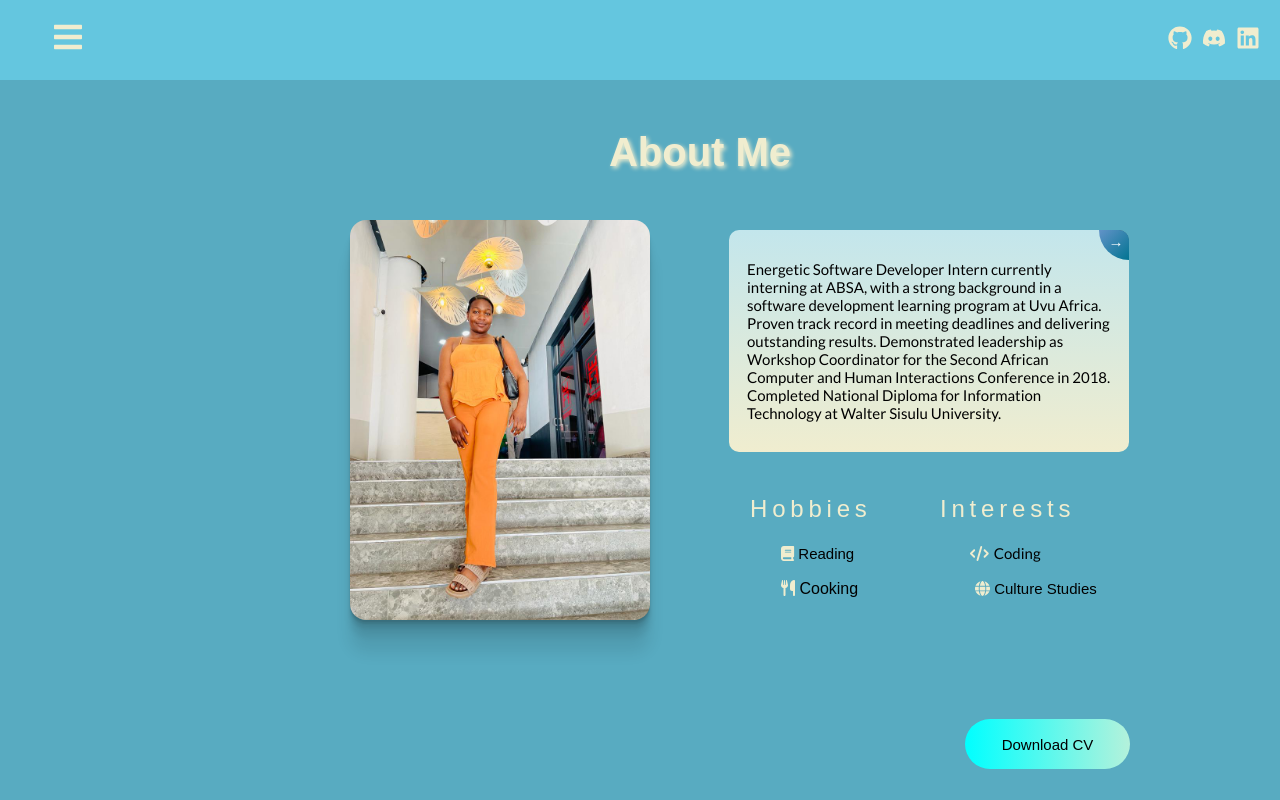
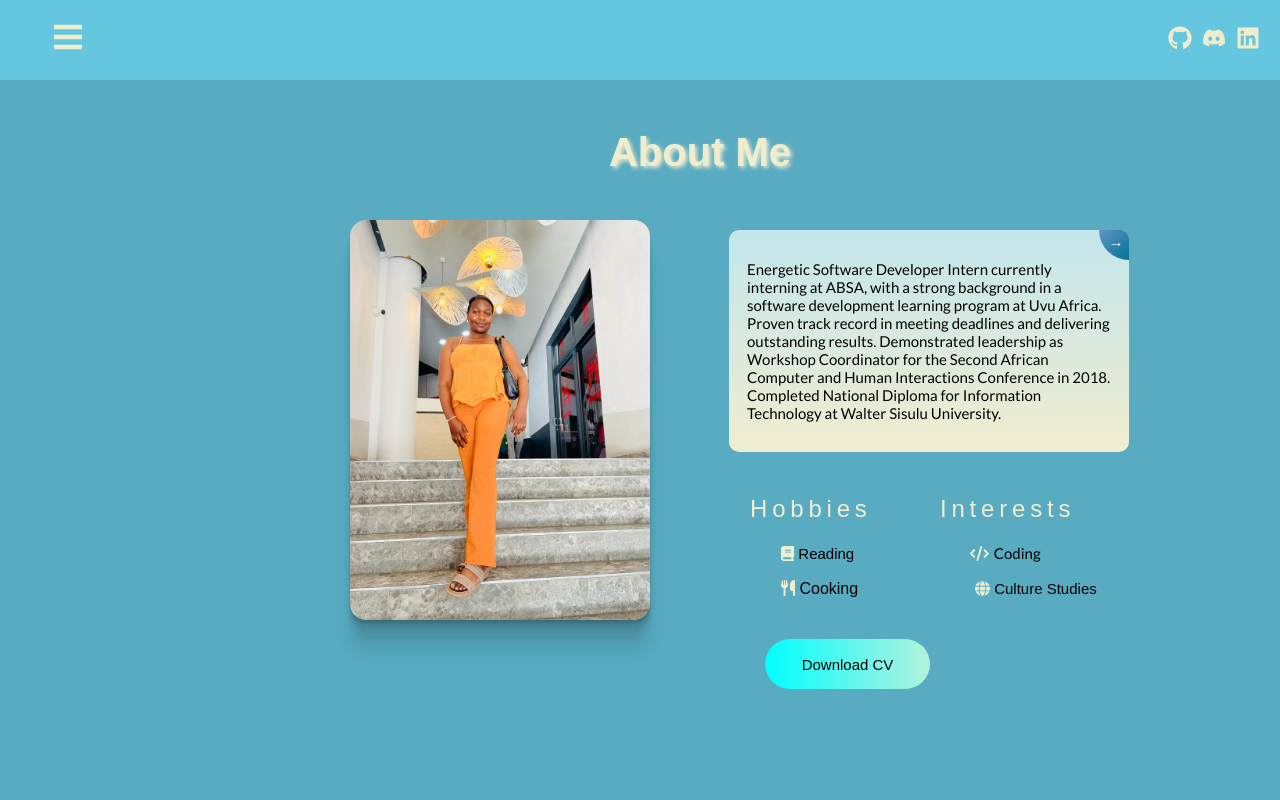
Before and after one commit to Sikhuphela/Port, a React (Create React App) app: page /about in a window 1280 px wide. Built offline with nearby package versions, Linux system fonts and the light colour scheme.

Commit message:
Added a style to the  about button

```diff
--- a/src/Pages/About.css
+++ b/src/Pages/About.css
@@ -318,11 +318,11 @@
     top: 80px;
     width: 376px;
   }
-  .btn {
+  .about button {
     text-decoration: none;
     position: relative;
     border: none;
-    font-size: 50px;
+    font-size: 14px;
     font-family: inherit;
     cursor: pointer;
     color: black;
@@ -334,8 +334,8 @@
     background-size: 300%;
     border-radius: 30px;
     z-index: 1;
-    top: 180px;
-    left: 60px;
+    top: 100px;
+    margin-left: -200px;
   }
 
   button:hover {
--- a/src/Pages/style.css
+++ b/src/Pages/style.css
@@ -2,7 +2,7 @@
 .home {
   display: flex;
   flex-direction: column;
-  background-color: #58ABC1 ;
+  background-color: #58ABC1;
 }
 
 /* src/components/style.css */
```
